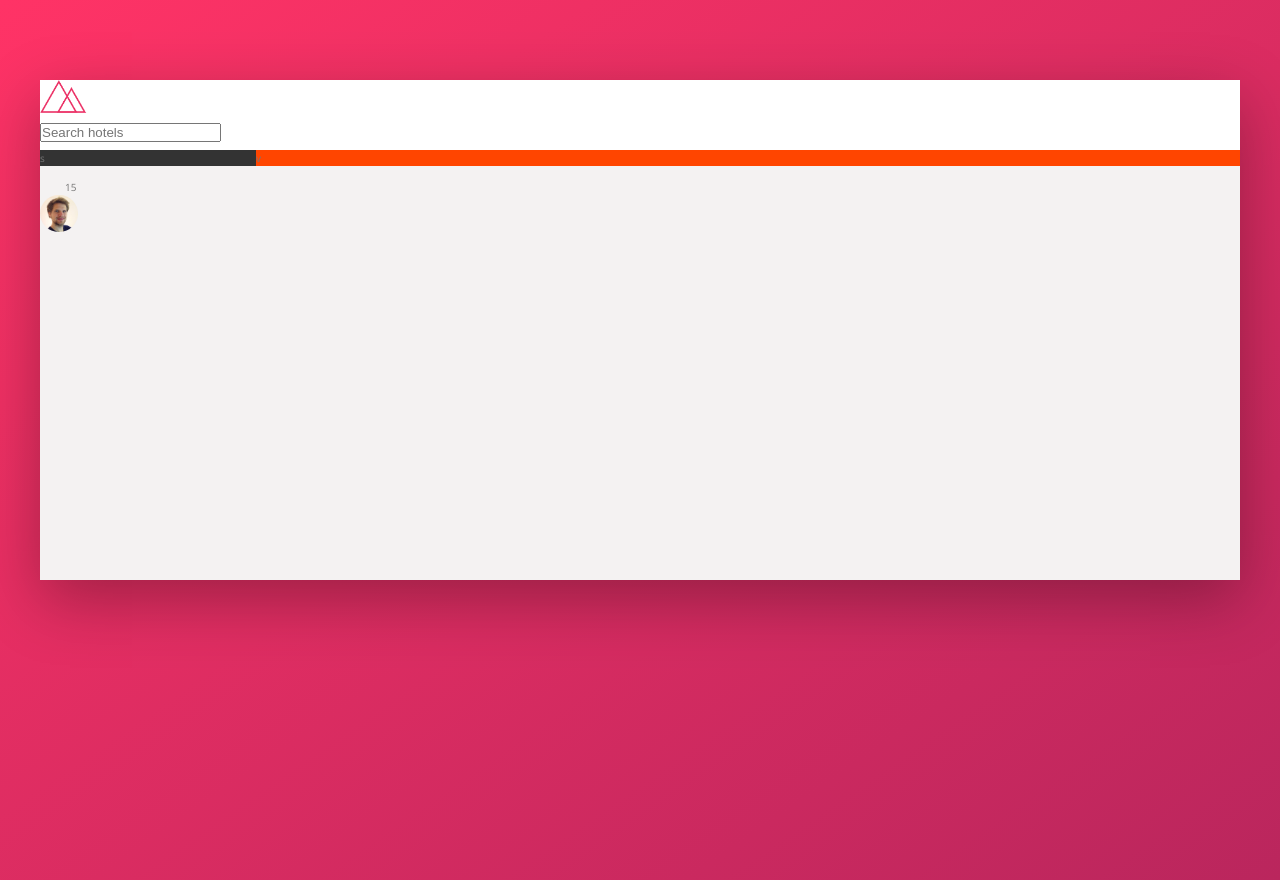
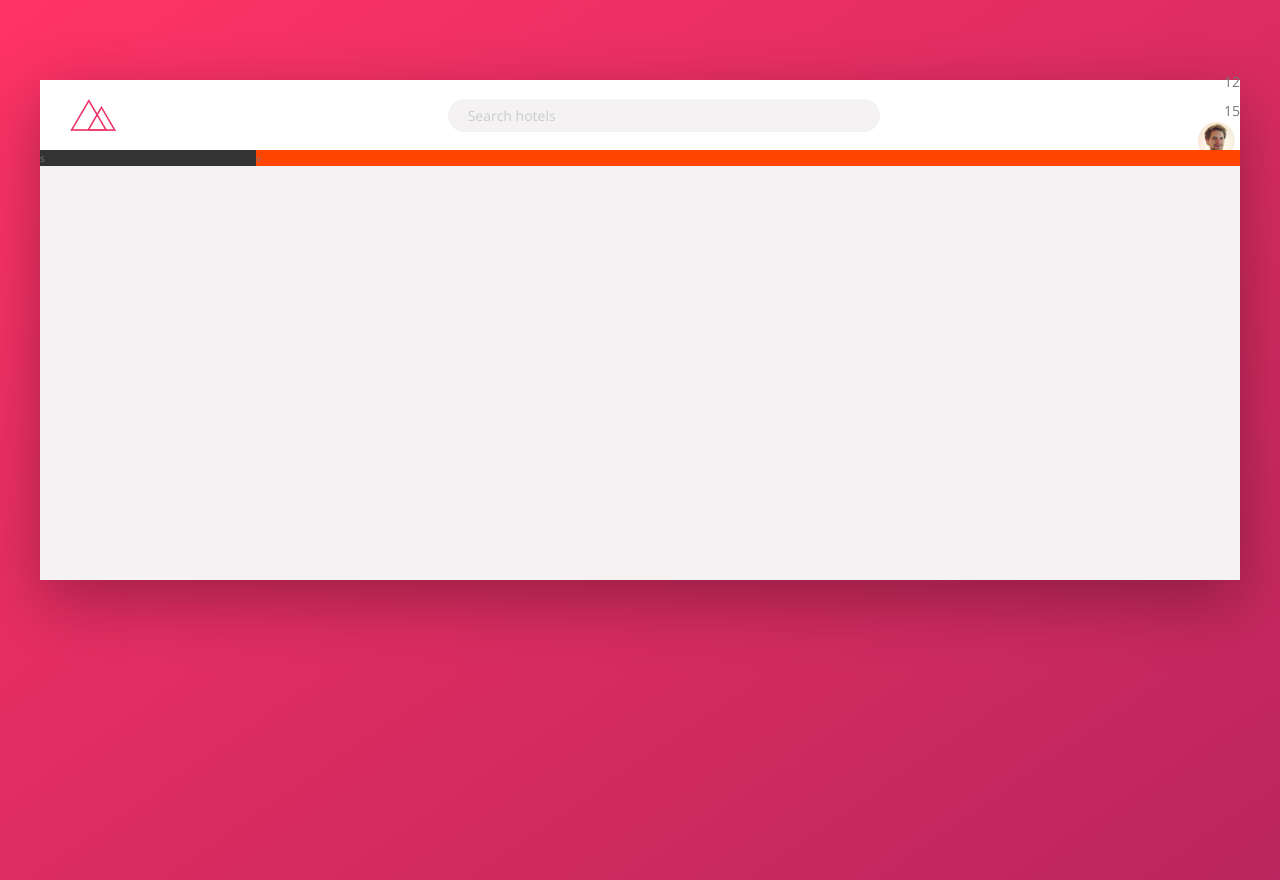
Before and after one commit to Phonekham/Advanced-CSS-and-SASS, a website: page TRILLO/index.html in a window 1280 px wide. Drawn offline with nearby package versions, Linux system fonts and the light colour scheme.

Commit message:
Trillo:header part2 flexbox

```diff
--- a/TRILLO/index.html
+++ b/TRILLO/index.html
@@ -18,9 +18,11 @@
       <img class="logo" src="./img/logo.png" alt="">
       <form class="search" action="#" method="post">
         <input type="text" class="search__input" placeholder="Search hotels">
-        <svg class="search__icon">
-          <use xlink:href="img/sprite.svg#icon-magnifying-glass"></use>
-        </svg>
+        <button class="search__button">
+          <svg class="search__icon">
+            <use xlink:href="img/sprite.svg#icon-magnifying-glass"></use>
+          </svg>
+        </button>
       </form>
       <nav class="user-nav">
         <div class="user-nav__icon-box">
--- a/TRILLO/sass/_components.scss
+++ b/TRILLO/sass/_components.scss
@@ -1,16 +1,51 @@
 // Logo
 .logo {
   height: 3.25rem;
+  margin-left: 3rem;
 }
 // Search Box
 .search {
+  flex: 0 0 40%;
+  display: flex;
+  align-items: center;
+  justify-content: center;
   &__input {
+    font-family: inherit;
+    font-size: inherit;
+    background-color: var(--grey-light-2);
+    border: none;
+    padding: 0.7rem 2rem;
+    border-radius: 100px;
+    width: 90%;
+    transition: all 0.2s;
+    margin-right: -3.25rem;
+    &:focus {
+      outline: none;
+      width: 100%;
+      background-color: var(--grey-light-3);
+    }
+    &::-webkit-input-placeholder {
+      font-weight: 100;
+      color: var(--grey-light-4);
+    }
+  }
+  &__input:focus + &__button {
+    background-color: var(--grey-light-3);
   }
   &__button {
+    border: none;
+    background-color: var(--grey-light-2);
+    &:focus {
+      outline: none;
+    }
+    &:active {
+      transform: translateY(2px);
+    }
   }
   &__icon {
     height: 2rem;
     width: 2rem;
+    fill: var(--grey-dark-3);
   }
 }
 
--- a/TRILLO/sass/layout.scss
+++ b/TRILLO/sass/layout.scss
@@ -9,6 +9,10 @@
   height: 7rem;
   background-color: #fff;
   border-bottom: var(--grey-dark-1);
+  display: flex;
+  justify-content: space-between;
+  align-items: center;
+  font-size: 1.4rem;
 }
 .content {
   display: flex;
```
Also changed, not shown: TRILLO/css/style.css.
